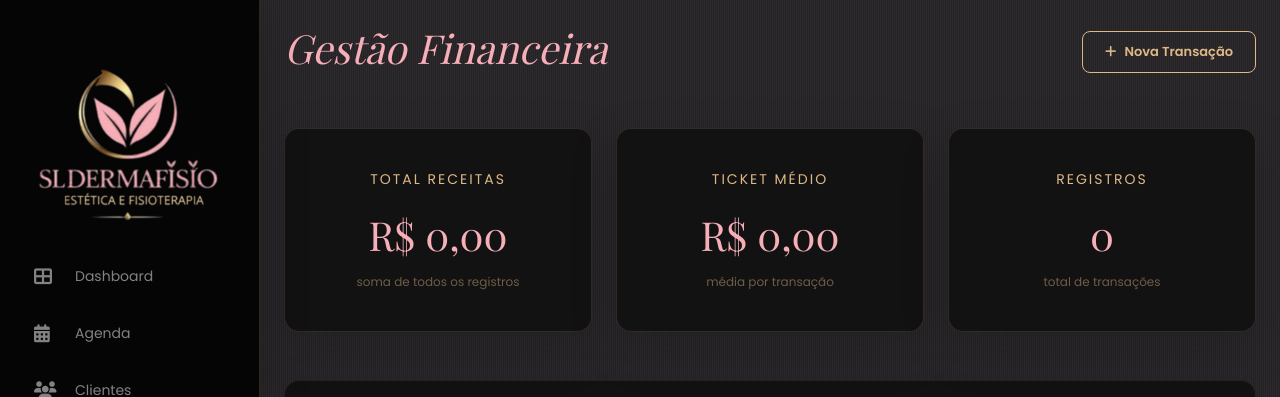
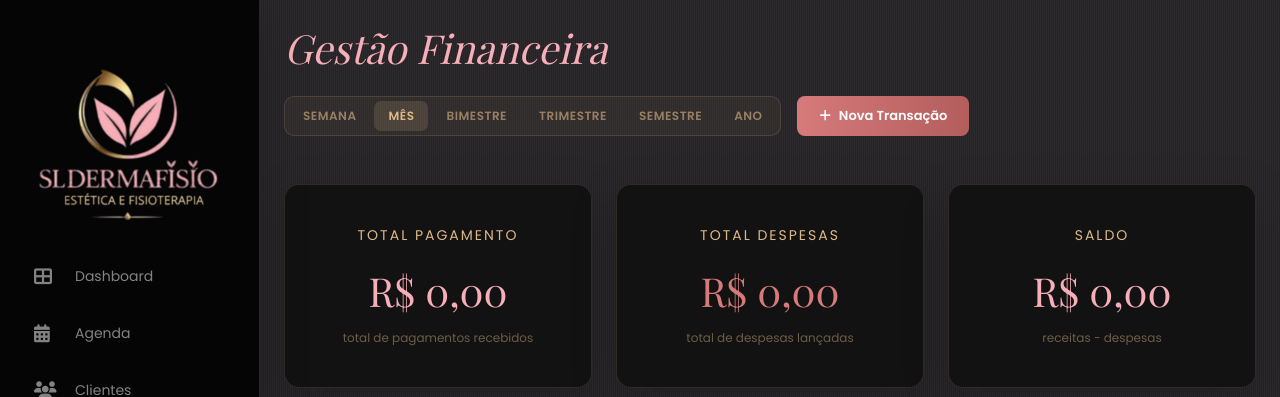
Before and after one commit to DhCavalcante777/dermafisio, a Vue app: page /dashboard/financial in a window 1280 px wide. Shown: the top 397 px of the page. Built offline with nearby package versions, Linux system fonts and the light colour scheme; no server answers; sample sign-in values are in the browser's storage; a web font is replaced by a local one.

Commit message:
alterando cor de botao do financeiro + alterando campos de anamnese

```diff
--- a/src/components/financialPage.vue
+++ b/src/components/financialPage.vue
@@ -3,7 +3,14 @@
     <header class="d-flex justify-content-between align-items-center mb-5 flex-wrap gap-3">
       <h1 class="page-title">Gestão Financeira</h1>
       <div class="d-flex gap-3 align-items-center flex-wrap">
-        <div class="date-range-display" v-if="dateRangeLabel">{{ dateRangeLabel }}</div>
+        <div class="period-filter">
+          <button
+            v-for="p in periods" :key="p.value"
+            class="period-btn"
+            :class="{ active: selectedPeriod === p.value }"
+            @click="selectedPeriod = p.value"
+          >{{ p.label }}</button>
+        </div>
         <button class="btn-add-luxury" @click="openModal()">
           <i class="fas fa-plus me-2"></i>Nova Transação
         </button>
@@ -12,29 +19,29 @@
 
     <div class="row g-4 mb-5">
       <div class="col-md-4">
-        <div class="finance-card income-card shadow-lg">
-          <div class="card-header-luxury">Total Receitas</div>
+        <div class="finance-card shadow-lg">
+          <div class="card-header-luxury">Total Pagamento</div>
           <div class="card-value-luxury">{{ formatCurrency(totalReceitas) }}</div>
-          <div class="card-sub-luxury">soma de todos os registros</div>
+          <div class="card-sub-luxury">total de pagamentos recebidos</div>
         </div>
       </div>
       <div class="col-md-4">
         <div class="finance-card shadow-lg">
-          <div class="card-header-luxury">Ticket Médio</div>
-          <div class="card-value-luxury">{{ formatCurrency(ticketMedio) }}</div>
-          <div class="card-sub-luxury">média por transação</div>
+          <div class="card-header-luxury">Total Despesas</div>
+          <div class="card-value-luxury text-expense">{{ formatCurrency(totalDespesas) }}</div>
+          <div class="card-sub-luxury">total de despesas lançadas</div>
         </div>
       </div>
       <div class="col-md-4">
         <div class="finance-card shadow-lg">
-          <div class="card-header-luxury">Registros</div>
-          <div class="card-value-luxury">{{ transactions.length }}</div>
-          <div class="card-sub-luxury">total de transações</div>
+          <div class="card-header-luxury">Saldo</div>
+          <div class="card-value-luxury" :class="saldo >= 0 ? '' : 'text-expense'">{{ formatCurrency(saldo) }}</div>
+          <div class="card-sub-luxury">receitas − despesas</div>
         </div>
       </div>
     </div>
 
-    <div class="chart-container-luxury mb-5 shadow-lg" v-if="!loading && transactions.length > 0">
+    <div class="chart-container-luxury mb-5 shadow-lg" v-if="!loading && filteredTransactions.length > 0">
       <div class="chart-header d-flex justify-content-between align-items-center mb-4">
         <h3 class="section-title-luxury m-0">Receitas vs. Despesas</h3>
         <div class="chart-legend d-flex gap-3">
@@ -67,14 +74,14 @@
               <div class="spinner-border text-warning" role="status"></div>
             </td>
           </tr>
-          <tr v-else-if="transactions.length === 0">
-            <td colspan="4" class="text-center py-5 text-muted">Nenhuma transação encontrada.</td>
+          <tr v-else-if="filteredTransactions.length === 0">
+            <td colspan="4" class="text-center py-5 text-muted">Nenhuma transação encontrada neste período.</td>
           </tr>
-          <tr v-else v-for="t in transactions" :key="t.id">
+          <tr v-else v-for="t in filteredTransactions" :key="t.id">
             <td>{{ formatDate(t.data) }}</td>
             <td>{{ t.descricao }}</td>
-            <td class="text-end fw-bold text-gold">
-              + {{ formatCurrency(t.valor) }}
+            <td class="text-end fw-bold" :class="t.tipo === 'despesa' ? 'text-expense' : 'text-gold'">
+              {{ t.tipo === 'despesa' ? '- ' : '+ ' }}{{ formatCurrency(t.valor) }}
             </td>
             <td class="text-center">
               <button class="btn-icon-luxury me-2" @click="openModal(t)" title="Editar">
@@ -106,6 +113,13 @@
           <div class="col-12">
             <label class="label-luxury">Descrição</label>
             <input v-model="form.descricao" class="input-luxury" placeholder="Ex: Consulta, Produto..." />
+          </div>
+          <div class="col-md-6">
+            <label class="label-luxury">Tipo</label>
+            <select v-model="form.tipo" class="input-luxury">
+              <option value="pagamento">Pagamento</option>
+              <option value="despesa">Despesa</option>
+            </select>
           </div>
           <div class="col-md-6">
             <label class="label-luxury">Valor (R$)</label>
@@ -141,10 +155,60 @@ const showModal = ref(false);
 const saving = ref(false);
 const editingId = ref(null);
 
+const selectedPeriod = ref('mes');
+const periods = [
+  { value: 'semana',    label: 'Semana' },
+  { value: 'mes',       label: 'Mês' },
+  { value: 'bimestre',  label: 'Bimestre' },
+  { value: 'trimestre', label: 'Trimestre' },
+  { value: 'semestre',  label: 'Semestre' },
+  { value: 'ano',       label: 'Ano' },
+];
+
+const filteredTransactions = computed(() => {
+  const now = new Date();
+  const end = new Date(now);
+  end.setHours(23, 59, 59, 999);
+  const start = new Date(now);
+  start.setHours(0, 0, 0, 0);
+
+  switch (selectedPeriod.value) {
+    case 'semana': {
+      const dow = start.getDay();
+      start.setDate(start.getDate() - (dow === 0 ? 6 : dow - 1));
+      break;
+    }
+    case 'mes':
+      start.setDate(1);
+      break;
+    case 'bimestre':
+      start.setMonth(start.getMonth() - 1);
+      start.setDate(1);
+      break;
+    case 'trimestre':
+      start.setMonth(start.getMonth() - 2);
+      start.setDate(1);
+      break;
+    case 'semestre':
+      start.setMonth(start.getMonth() - 5);
+      start.setDate(1);
+      break;
+    case 'ano':
+      start.setMonth(start.getMonth() - 11);
+      start.setDate(1);
+      break;
+  }
+
+  return transactions.value.filter(t => {
+    const d = new Date(t.data.split('T')[0] + 'T12:00:00');
+    return d >= start && d <= end;
+  });
+});
+
 const emptyForm = () => ({
   descricao: '',
   valor: '',
-  tipo: 'entrada',
+  tipo: 'pagamento',
   metodo: 'Pix',
   data: new Date().toISOString().split('T')[0],
 });
@@ -220,11 +284,16 @@ const deleteTransaction = async (t) => {
 };
 
 const totalReceitas = computed(() =>
-  transactions.value.reduce((sum, t) => sum + Number(t.valor), 0)
+  filteredTransactions.value
+    .filter(t => t.tipo !== 'despesa')
+    .reduce((sum, t) => sum + Number(t.valor), 0)
 );
-const ticketMedio = computed(() =>
-  transactions.value.length ? totalReceitas.value / transactions.value.length : 0
+const totalDespesas = computed(() =>
+  filteredTransactions.value
+    .filter(t => t.tipo === 'despesa')
+    .reduce((sum, t) => sum + Number(t.valor), 0)
 );
+const saldo = computed(() => totalReceitas.value - totalDespesas.value);
 
 const dateRangeLabel = computed(() => {
   if (!transactions.value.length) return '';
@@ -241,13 +310,13 @@ const dateRangeLabel = computed(() => {
 const chartData = computed(() => {
   const monthMap = {};
   const MONTHS = ['Jan','Fev','Mar','Abr','Mai','Jun','Jul','Ago','Set','Out','Nov','Dez'];
-  transactions.value.forEach(t => {
-    const d = new Date(t.data + (t.data.includes('T') ? '' : 'T12:00:00'));
+  filteredTransactions.value.forEach(t => {
+    const d = new Date(t.data.split('T')[0] + 'T12:00:00');
     const key = `${d.getFullYear()}-${String(d.getMonth() + 1).padStart(2, '0')}`;
     const label = `${MONTHS[d.getMonth()]}/${String(d.getFullYear()).slice(2)}`;
     if (!monthMap[key]) monthMap[key] = { label, income: 0, expense: 0 };
-    if (t.tipo === 'entrada') monthMap[key].income += Number(t.valor);
-    else monthMap[key].expense += Number(t.valor);
+    if (t.tipo === 'despesa') monthMap[key].expense += Number(t.valor);
+    else monthMap[key].income += Number(t.valor);
   });
   const sorted = Object.keys(monthMap).sort();
   return {
@@ -357,9 +426,9 @@ onMounted(fetchTransactions);
 }
 
 .btn-add-luxury {
-  background: transparent;
-  border: 1px solid burlywood;
-  color: burlywood;
+  background: linear-gradient(to right, #d67a7a, #b35d5d);
+  border: none;
+  color: white;
   padding: 10px 22px;
   border-radius: 8px;
   font-size: 13px;
@@ -367,7 +436,7 @@ onMounted(fetchTransactions);
   cursor: pointer;
   transition: 0.3s;
 }
-.btn-add-luxury:hover { background: burlywood; color: #121212; }
+.btn-add-luxury:hover { opacity: 0.85; }
 
 .btn-icon-luxury {
   background: transparent;
@@ -422,12 +491,39 @@ onMounted(fetchTransactions);
   border-radius: 5px;
 }
 .input-luxury:focus { outline: none; border-color: burlywood; }
+.input-luxury option { background: #121212; color: white; }
 
 .btn-cancel-luxury { background: transparent; border: 1px solid #d67a7a; color: #d67a7a; padding: 10px 24px; border-radius: 5px; transition: 0.3s; cursor: pointer; }
 .btn-cancel-luxury:hover { background: #d67a7a; color: #121212; }
 .btn-save-luxury { background: transparent; border: 1px solid burlywood; color: burlywood; padding: 10px 24px; border-radius: 5px; font-weight: 600; transition: 0.3s; cursor: pointer; }
 .btn-save-luxury:hover:not(:disabled) { background: burlywood; color: #121212; }
 .btn-save-luxury:disabled { opacity: 0.5; cursor: not-allowed; }
+
+.period-filter {
+  display: flex;
+  gap: 4px;
+  background: rgba(222, 184, 135, 0.05);
+  border: 1px solid rgba(222, 184, 135, 0.15);
+  border-radius: 10px;
+  padding: 4px;
+  flex-wrap: wrap;
+}
+.period-btn {
+  background: transparent;
+  border: none;
+  color: rgba(222, 184, 135, 0.6);
+  padding: 6px 14px;
+  border-radius: 7px;
+  font-size: 12px;
+  font-weight: 600;
+  cursor: pointer;
+  transition: 0.2s;
+  text-transform: uppercase;
+  letter-spacing: 0.5px;
+  font-family: 'Poppins', sans-serif;
+}
+.period-btn:hover { color: burlywood; }
+.period-btn.active { background: rgba(222, 184, 135, 0.15); color: burlywood; }
 
 .close-button {
   background: transparent;
```
Also changed, not shown: src/components/anamneseList.vue (+23 -6 lines).
